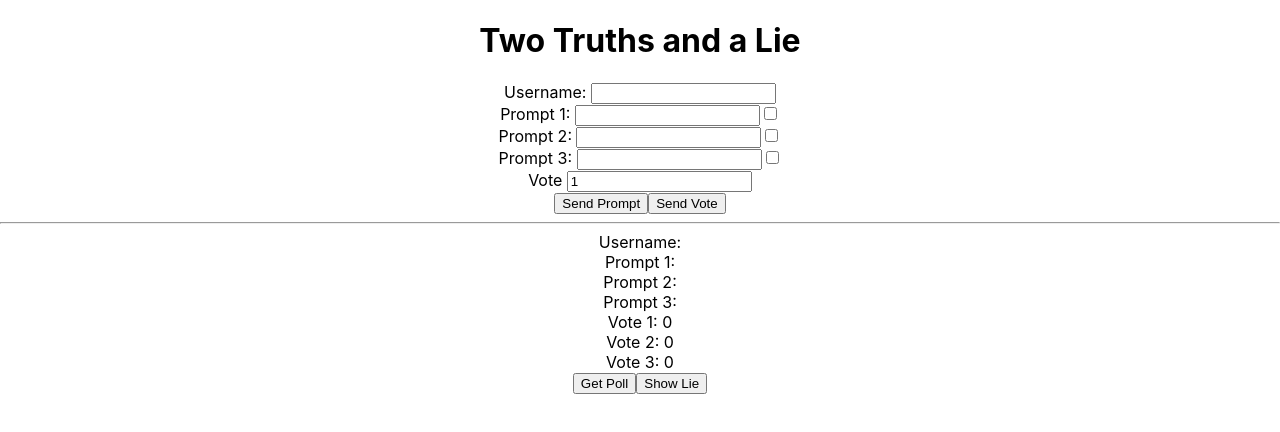
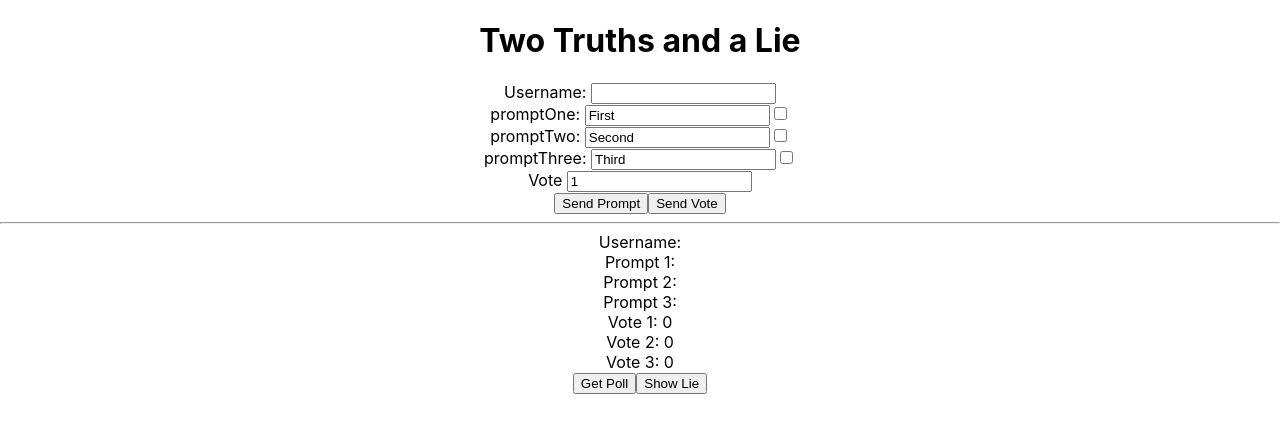
Before and after one commit to ReflextionsDev/two-truths-and-a-lie, a React (Create React App) app: page / in a window 1280 px wide. Shown: the top 432 px of the page. Built offline with nearby package versions, Linux system fonts and the light colour scheme.

Commit message:
Convert prompts to array and addInputPrompt component

```diff
--- a/src/App.js
+++ b/src/App.js
@@ -1,7 +1,8 @@
 import React, { Component } from 'react'
+import InputPrompt from './components/InputPrompt';
 import './App.css';
 
-const serverURL = "http://ce44-108-53-232-66.ngrok.io";
+const serverURL = "http://ad4d-108-53-232-66.ngrok.io";
 
 async function postToServer(data, route) {
   const response = await fetch(`${serverURL}/${route}`, {
@@ -26,20 +27,23 @@ class App extends Component {
     this.state = {
       username: "",
       vote: 1,
-      prompts: {
-        promptOne: {
-          prompt: "",
+      prompts: [
+        {
+          "name": "promptOne",
+          prompt: "First",
           isLie: false
         },
-        promptTwo: {
-          prompt: "",
-          isLie: false
+        {
+          "name": "promptTwo",
+          prompt: "Second",
+          isLie: true
         },
-        promptThree: {
-          prompt: "",
+        {
+          "name": "promptThree",
+          prompt: "Third",
           isLie: false
         }
-      }
+      ]
     }
   }
 
@@ -60,18 +64,29 @@ class App extends Component {
   }
 
   handlePromptChange = (e) => {
-    const newData = {
-      ...this.state,
-      // prompts: {
-      //   ...this.state.prompts,
-      //   [e.target.name]: {
-      //     prompt: e.target.value,
-      //     isLie: false
-      //   }
-      // }
-    }
-    newData.prompts[e.target.name].prompt = e.target.value
-    this.setState(newData)
+    // const newData = { ...this.state, }
+    // newData.prompts[e.target.name].prompt = e.target.value
+    // this.setState(newData)
+
+    // Try refactoring
+    const name = e.target.name
+    const value = e.target.value
+    let updatedPrompts = [...this.state.prompts]
+
+    updatedPrompts = updatedPrompts.map((prompt) => {
+      if (prompt.name === name) {
+        return {
+          ...prompt,
+          prompt: value
+        }
+      }
+      return {
+        ...prompt
+      }
+    })
+    this.setState({
+      prompts: updatedPrompts
+    })
   }
 
   handlePromptCheckbox = (e) => {
@@ -118,21 +133,33 @@ class App extends Component {
         />
         <br />
 
-        <label>Prompt 1: </label>
+        {this.state.prompts.map(({ name, prompt, isLie }, index) => {
+          return (
+            <InputPrompt
+              key={`Input-Prompt-${index}`}
+              nameProp={name}
+              promptProp={prompt}
+              isLieProp={isLie}
+              handlePromptText={this.handlePromptChange}
+            />
+          )
+        })}
+
+        {/* <label>Prompt 1: </label>
         <input
           name="promptOne"
-          value={this.state.prompts.promptOne.prompt}
+          value={this.state.prompts[0].prompt}
           onChange={this.handlePromptChange}
         />
         <input
           type="checkbox"
           name="promptOne"
-          checked={this.state.prompts.promptOne.isLie}
+          checked={this.state.prompts[0].isLie}
           onChange={this.handlePromptCheckbox}
         />
-        <br />
+        <br /> */}
 
-        <label>Prompt 2: </label>
+        {/* <label>Prompt 2: </label>
         <input
           name="promptTwo"
           value={this.state.prompts.promptTwo.prompt}
@@ -158,7 +185,7 @@ class App extends Component {
           checked={this.state.prompts.promptThree.isLie}
           onChange={this.handlePromptCheckbox}
         />
-        <br />
+        <br /> */}
 
         <label>Vote </label>
         <input
--- /dev/null
+++ b/src/components/InputPrompt.js
@@ -0,0 +1,21 @@
+function InputPrompt(props) {
+  return (
+    <div>
+      <label>{props.nameProp}: </label>
+      <input
+        name={props.nameProp}
+        value={props.promptProp}
+        onChange={props.handlePromptText}
+      />
+      <input
+        type="checkbox"
+        name={props.nameProp}
+        // checked={props.isLieProp}
+      // onChange={this.handlePromptCheckbox}
+      />
+      <br />
+    </div>
+  )
+}
+
+export default InputPrompt
```
